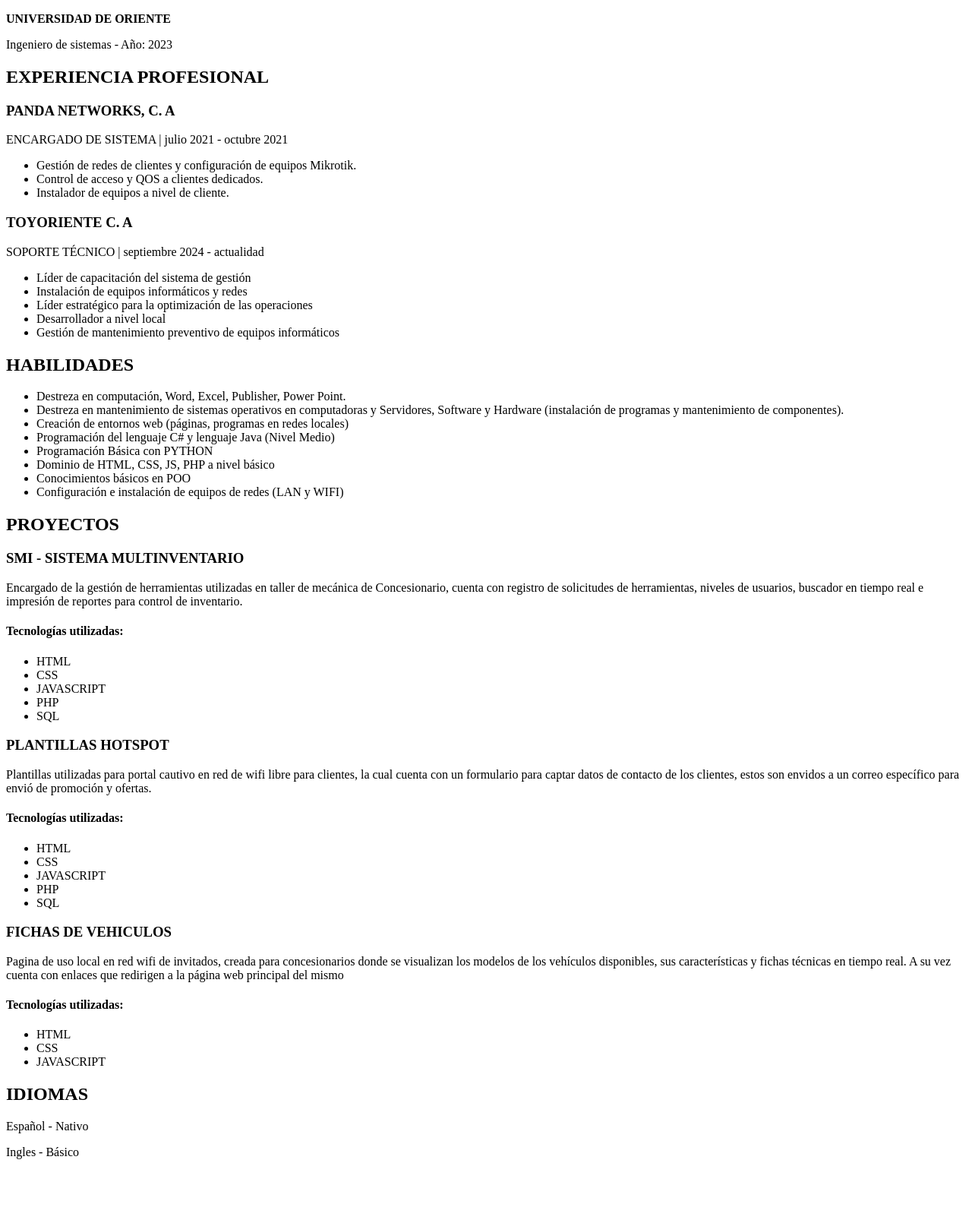
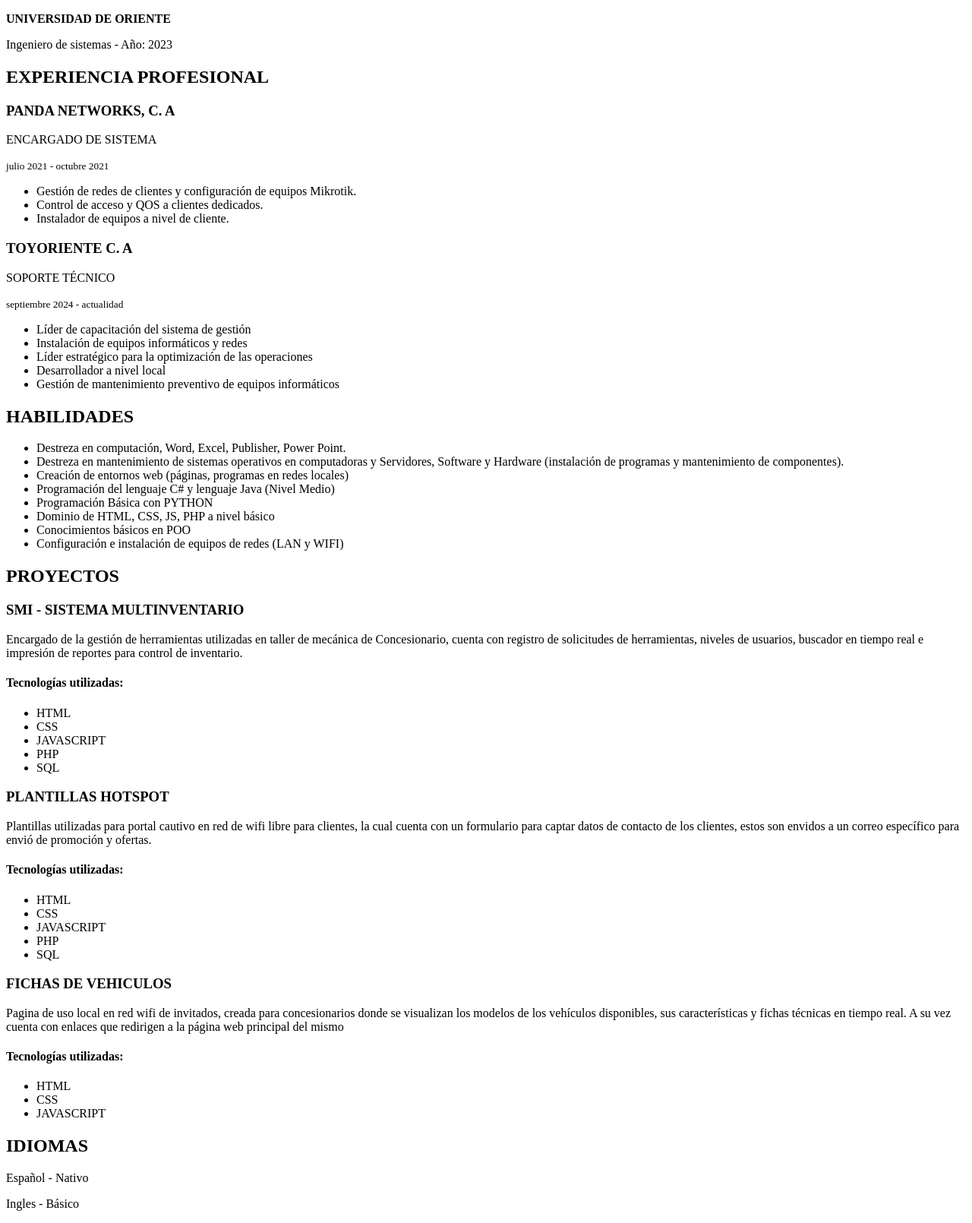
Before and after one commit to METF98/CV-Miguel-Ticaray, a plain HTML site: page index.html in a window 1280 px wide. Shown: the part 660-2270 px from the top of the page at 76% size. Before the commit the page ends 2202 px from the top, so only its background shows below. Drawn offline with Linux system fonts and the light colour scheme.

Commit message:
Update index.html

```diff
--- a/index.html
+++ b/index.html
@@ -6,72 +6,50 @@
     <title>CV Miguel Ticaray</title>
   </head>
   <body>
+    <main>
       <header>
         <div>
           <img src="./img/foto.jpg" alt="" width="200px">
+          <h1>MIGUEL EDUARDO TICARAY FIGUEROA</h1>
         </div>
         <div>
-            <h1>MIGUEL EDUARDO TICARAY FIGUEROA</h1>
-        </div>
-        <article>
           <h2>DATOS PERSONALES</h2>
-            <div>
           <p>Calle sucre con Monagas, Anaco, Anzoátegui. Venezuela</p>
-            </div>
-            <div>
           <p>Teléfono: (+58) 424-8741005</p>
-            </div>
-            <div>
           <p>Mail: miguelticaray@gmail.com</p>
-            </div>
-            <div>
           <p>Nacimiento: Anaco, 28 de septiembre del 1998</p>
-            </div>
-            <div>
           <p>Nacionalidad: venezolano</p>
         </div>
-        </article>
       </header>
-    <main>
       <section>
         <h2>PERFIL PROFESIONAL</h2>
-            <div>
         <p>
           Ingeniero de sistemas proactivo enfocado en la optimización laboral.
           Dedicado al cumplimiento de metas con la búsqueda diaria de nuevos retos para lograr la innovación.
           Capacidad de trabajo en equipo, fácil adaptación al entorno laboral, facilidad  de aprendizaje, sociable y colaborador.
         </p>
-            </div>
       </section>
       <section>
         <h2>EDUCACION</h2>
-            <div>
         <p><strong>UNIVERSIDAD DE ORIENTE</strong></p>
-            </div>
-            <div>
         <p>Ingeniero de sistemas - Año: 2023</p>
-            </div>
       </section>
       <section>
         <h2>EXPERIENCIA PROFESIONAL</h2>
-            <article>
+        <div>
           <h3>PANDA NETWORKS, C. A</h3>
-                <div>
-                    <p>ENCARGADO DE SISTEMA | julio 2021 - octubre 2021 </p>
-                </div>
-                <div>
+          <p>ENCARGADO DE SISTEMA</p>
+          <small>julio 2021 - octubre 2021</small>
           <ul>
             <li>Gestión de redes de clientes y configuración de equipos Mikrotik. </li>
             <li>Control de acceso y QOS a clientes dedicados. </li>
             <li>Instalador de equipos a nivel de cliente. </li>
           </ul>
         </div>
-            </article>
-            <article>
+        <div>
           <h3>TOYORIENTE C. A</h3>
-                <div>
-                    <p>SOPORTE TÉCNICO | septiembre 2024 - actualidad</p>
-                </div>
+          <p>SOPORTE TÉCNICO</p>
+          <small>septiembre 2024 - actualidad</small>
           <div>
             <ul>
               <li>Líder de capacitación del sistema de gestión</li>
@@ -81,15 +59,17 @@
               <li>Gestión de mantenimiento preventivo de equipos informáticos</li>
             </ul>
           </div>
-            </article>
+        </div>
       </section>
       <section>
         <h2>HABILIDADES</h2>
-            <article>
+        <div>
           <ul>
             <li>Destreza en computación, Word, Excel, Publisher, Power Point. </li>
-                        <li>Destreza en mantenimiento de sistemas operativos en computadoras y Servidores,
-                            Software y Hardware (instalación de programas y mantenimiento de componentes). </li>
+            <li>
+              Destreza en mantenimiento de sistemas operativos en computadoras y Servidores,
+              Software y Hardware (instalación de programas y mantenimiento de componentes).
+            </li>
             <li>Creación de entornos web (páginas, programas en redes locales) </li>
             <li>Programación del lenguaje C# y lenguaje Java (Nivel Medio) </li>
             <li>Programación Básica con PYTHON</li>
@@ -97,18 +77,17 @@
             <li>Conocimientos básicos en POO</li>
             <li>Configuración e instalación de equipos de redes (LAN y WIFI) </li>
           </ul>
-            </article>
+        </div>
       </section>
       <section>
         <h2>PROYECTOS</h2>
-            <article>
+        <div>
           <h3>SMI - SISTEMA MULTINVENTARIO</h3>
-                <div>
-                    <p>Encargado de la gestión de herramientas utilizadas en taller de mecánica de Concesionario,
-                        cuenta con registro de solicitudes de herramientas, niveles de usuarios, buscador en tiempo real e impresión de reportes para control de inventario. </p>
-                </div>
+          <p>
+            Encargado de la gestión de herramientas utilizadas en taller de mecánica de Concesionario,
+            cuenta con registro de solicitudes de herramientas, niveles de usuarios, buscador en tiempo real e impresión de reportes para control de inventario.
+          </p>
           <h4>Tecnologías utilizadas:</h4>
-                <div>
           <ul>
             <li>HTML</li>
             <li>CSS</li>
@@ -117,15 +96,13 @@
             <li>SQL</li>
           </ul>
         </div>
-            </article>
-             <article>
+        <div>
           <h3>PLANTILLAS HOTSPOT</h3>
-                <div>
-                    <p> Plantillas utilizadas para portal cautivo en red de wifi libre para clientes, la cual cuenta con un formulario para captar datos de contacto de los clientes,
-                        estos son envidos a un correo específico para envió de promoción y ofertas.</p>
-                </div>
+          <p>
+            Plantillas utilizadas para portal cautivo en red de wifi libre para clientes, la cual cuenta con un formulario para captar datos de contacto de los clientes,
+            estos son envidos a un correo específico para envió de promoción y ofertas.
+          </p>
           <h4>Tecnologías utilizadas:</h4>
-                <div>
           <ul>
             <li>HTML</li>
             <li>CSS</li>
@@ -134,31 +111,24 @@
             <li>SQL</li>
           </ul>
         </div>
-            </article>
-            <article>
+        <div>
           <h3>FICHAS DE VEHICULOS</h3>
-                <div>
-                    <p> Pagina de uso local en red wifi de invitados, creada para concesionarios donde se visualizan los modelos de los vehículos disponibles,
-                        sus características y fichas técnicas en tiempo real. A su vez cuenta con enlaces que redirigen a la página web principal del mismo</p>
-                </div>
+          <p>
+            Pagina de uso local en red wifi de invitados, creada para concesionarios donde se visualizan los modelos de los vehículos disponibles,
+            sus características y fichas técnicas en tiempo real. A su vez cuenta con enlaces que redirigen a la página web principal del mismo
+          </p>
           <h4>Tecnologías utilizadas:</h4>
-                <div>
           <ul>
             <li>HTML</li>
             <li>CSS</li>
             <li>JAVASCRIPT</li>
           </ul>
         </div>
-            </article>
       </section>
       <section>
         <h2>IDIOMAS</h2>
-            <div>
         <p>Español - Nativo</p>
-            </div>
-            <div>
         <p>Ingles - Básico</p>
-            </div>
       </section>
     </main>
   </body>
```
Lines whose indentation alone changed are shown as unchanged.
